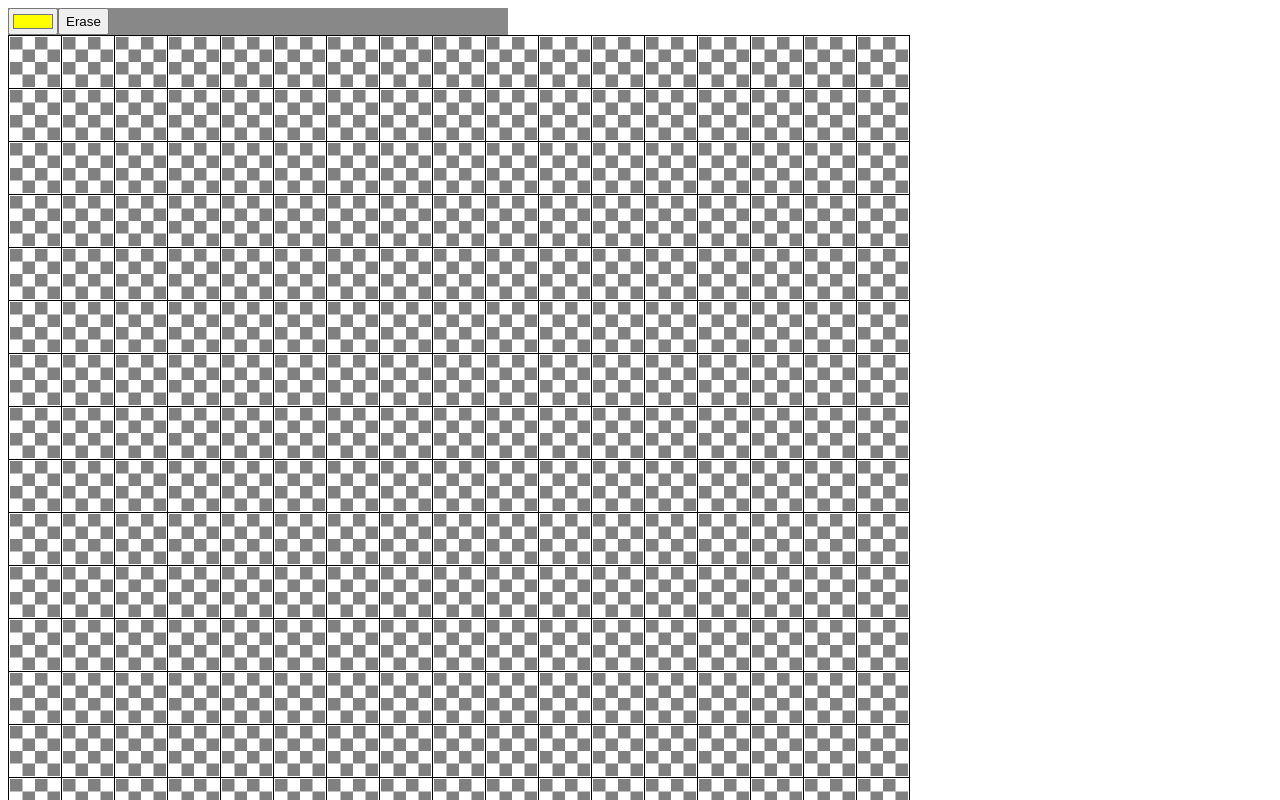
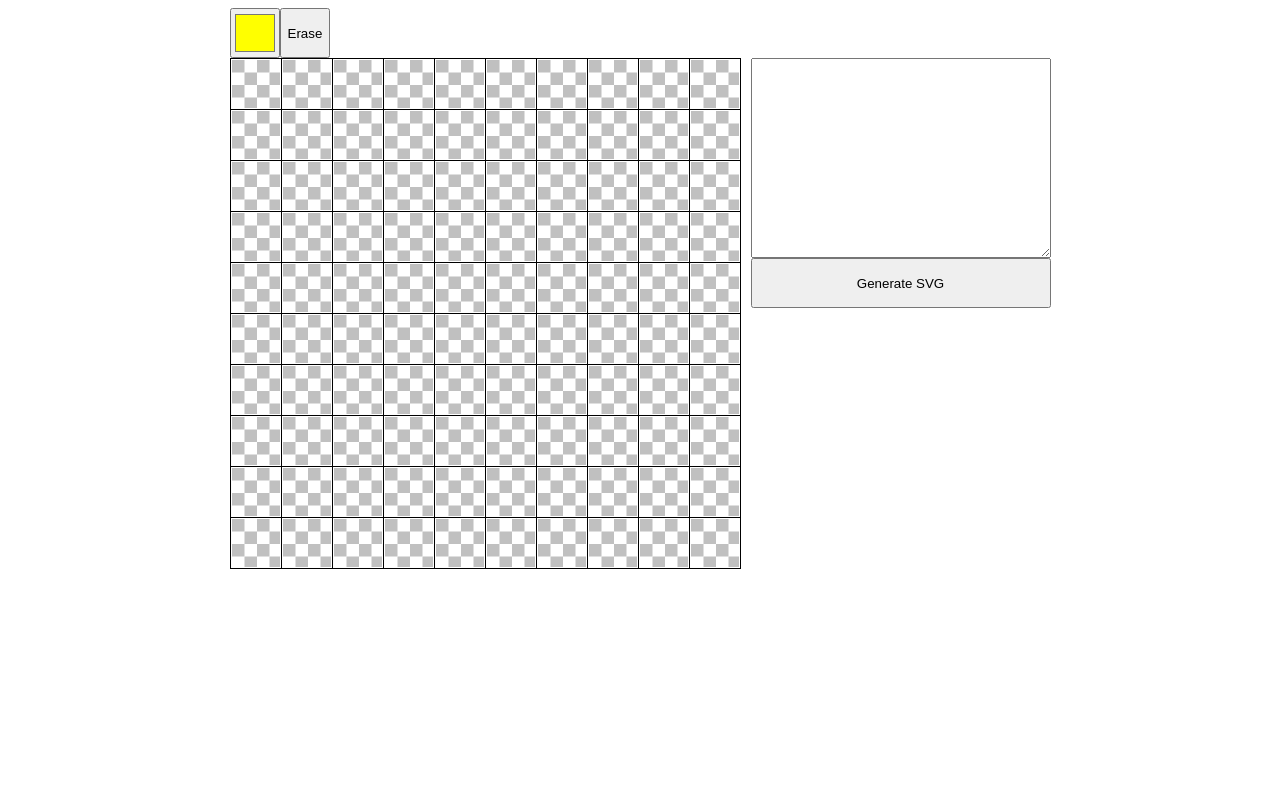
Before and after one commit to sarahtennis/pixel-svg, a Vue app in the folder client/: page / in a window 1280 px wide. Shown: the top 800 px of the page. Built offline with nearby package versions, Linux system fonts and the light colour scheme.

Commit message:
Lighten transparent background, small layout changes for quality of life

```diff
--- a/client/src/App.vue
+++ b/client/src/App.vue
@@ -1,11 +1,21 @@
 <template>
   <div id="app">
-    <color-picker :color="color"></color-picker>
-    <button @click="color = ''">Erase</button>
-    <pixel-grid :dimensions="dimensions" :grid="grid" :color="color" />
-    <button @click="generateSvgPaths()">Generate SVG</button>
-    <textarea v-model="svg"></textarea>
-    <div class="preview" ref="preview"></div>
+    <div class="content-container">
+      <div class="drawing-container">
+        <div class="drawing-actions">
+          <color-picker :color="color"></color-picker>
+          <button @click="color = ''">Erase</button>
+        </div>
+        <pixel-grid :dimensions="dimensions" :grid="grid" :color="color" />
+      </div>
+      <div class="preview-container">
+        <textarea v-model="svg"></textarea>
+        <button class="generate-svg-btn" @click="generateSvgPaths()">
+          Generate SVG
+        </button>
+        <div class="preview" ref="preview"></div>
+      </div>
+    </div>
   </div>
 </template>
 
@@ -23,8 +33,8 @@ export default {
   data: function () {
     return {
       dimensions: {
-        x: 17,
-        y: 17,
+        x: 10,
+        y: 10,
       },
       color: "#ffff00",
       grid: [],
@@ -115,10 +125,50 @@ export default {
 </script>
 
 <style lang="scss">
+*,
+*:before,
+*:after {
+  box-sizing: border-box;
+}
 #app {
   display: flex;
-  flex-wrap: wrap;
-  max-width: 500px;
-  background: #888;
+  justify-content: center;
+  align-items: flex-start;
+
+  .content-container {
+    display: flex;
+
+    .drawing-container {
+      .drawing-actions {
+        height: 50px;
+        display: flex;
+      }
+    }
+
+    .preview-container {
+      display: flex;
+      flex-direction: column;
+      min-width: 300px;
+      margin-top: 50px;
+      margin-left: 10px;
+
+      textarea {
+        min-height: 200px;
+      }
+
+      .generate-svg-btn {
+        height: 50px;
+      }
+
+      .preview {
+        background: #c0c0c0;
+
+        svg {
+          width: 100%;
+          height: auto;
+        }
+      }
+    }
+  }
 }
 </style>
--- a/client/src/components/ColorPicker.vue
+++ b/client/src/components/ColorPicker.vue
@@ -1,28 +1,24 @@
 <template>
-  <input type="color" :value="color" @input="onColorChange($event)">
+  <input type="color" :value="color" @input="onColorChange($event)" />
 </template>
 
 <script>
-import EventBus from '../event-bus';
+import EventBus from "../event-bus";
 
 export default {
   name: "ColorPicker",
-  props: ['color'],
+  props: ["color"],
   methods: {
-    onColorChange: function(e) {
-      EventBus.$emit('colorChanged', e.target.value);
-    }
-  }
+    onColorChange: function (e) {
+      EventBus.$emit("colorChanged", e.target.value);
+    },
+  },
 };
 </script>
 
 <!-- Add "scoped" attribute to limit CSS to this component only -->
 <style scoped lang="scss">
-.pixel-grid {
-  background: black;
-  display: inline-grid;
-  border-top: none;
-  grid-row-gap: 1px;
-  border: 1px solid black;
+input {
+  height: 100%;
 }
 </style>
```
Also changed, not shown: client/src/assets/Transparent.svg.
